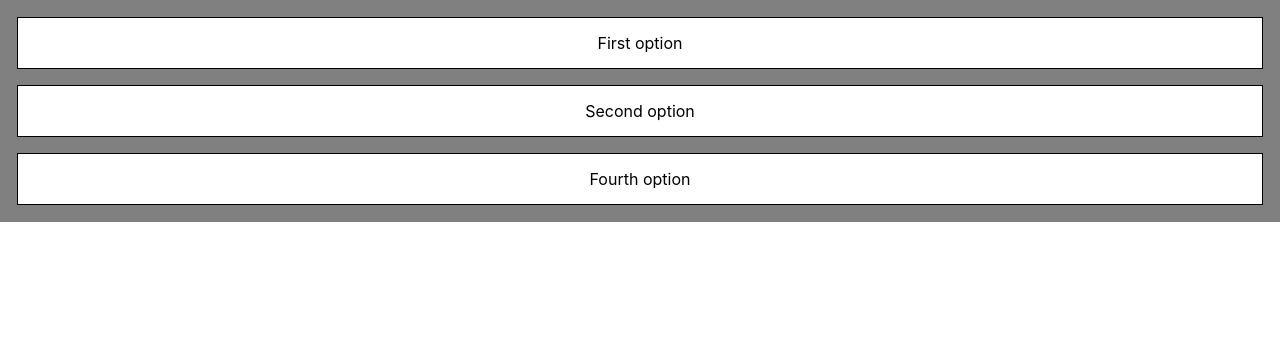
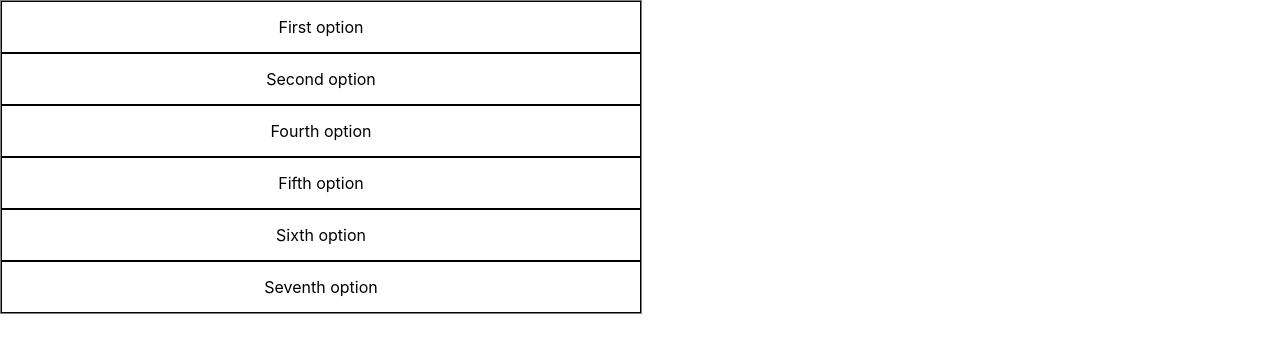
Before and after one commit to rfilip97/react-beautiful-dnd-sample, a React (Create React App) app: page / in a window 1280 px wide. Shown: the top 352 px of the page. Built offline with nearby package versions, Linux system fonts and the light colour scheme; the HTML template or start-up script is replaced by a standard one.

Commit message:
Keep moved items state

```diff
--- a/src/App.js
+++ b/src/App.js
@@ -1,21 +1,37 @@
-import logo from './logo.svg';
-import './App.css';
-import { List } from './components/list'
-import { ListItem } from './components/list-item'
+import { useState } from 'react';
+
+import { List } from './components/list';
+import { ListItem } from './components/list-item';
 
 function App() {
   const items = [
-    { id: '1', text: 'First option'},
-    { id: '2', text: 'Second option'},
-    { id: '4', text: 'Fourth option'}
-  ]
+    { id: '1', text: 'First option' },
+    { id: '2', text: 'Second option' },
+    { id: '4', text: 'Fourth option' },
+    { id: '5', text: 'Fifth option' },
+    { id: '6', text: 'Sixth option' },
+    { id: '7', text: 'Seventh option' },
+  ];
+
+  const [listItems, setListItems] = useState(items);
+
+  const handleOnDragEvent = (result) => {
+    if (!result.destination) return;
+
+    const items = Array.from(listItems);
+    const [reorderedItem] = items.splice(result.source.index, 1);
+    items.splice(result.destination.index, 0, reorderedItem);
+
+    setListItems(items);
+  };
 
   return (
-    <div className="App">
-      <List>
-        {items.map((item, index) => <ListItem key={item.id} id={item.id} index={index} text={item.text}/>)}
+    <div className='App'>
+      <List handleOnDragEvent={handleOnDragEvent}>
+        {listItems.map((item, index) => (
+          <ListItem key={item.id} id={item.id} index={index} text={item.text} />
+        ))}
       </List>
-
     </div>
   );
 }
--- a/src/components/list-item/index.js
+++ b/src/components/list-item/index.js
@@ -14,7 +14,6 @@ export function ListItem({ id, index, text }) {
           <div
             style={{
               border: '1px solid black',
-              margin: '1rem',
               backgroundColor: 'white',
               display: 'flex',
               height: '50px',
--- a/src/components/list/index.js
+++ b/src/components/list/index.js
@@ -2,9 +2,9 @@ import React from 'react';
 
 import { DragDropContext, Droppable } from 'react-beautiful-dnd';
 
-export function List({ children }) {
+export function List({ children, handleOnDragEvent }) {
   return (
-    <DragDropContext>
+    <DragDropContext onDragEnd={handleOnDragEvent}>
       <Droppable droppableId='items'>
         {(provided) => (
           <div
@@ -12,6 +12,7 @@ export function List({ children }) {
               border: '1px solid gray',
               backgroundColor: 'gray',
               height: '100%',
+              width: '50%',
               transform: 'none',
             }}
             {...provided.droppableProps}
```
